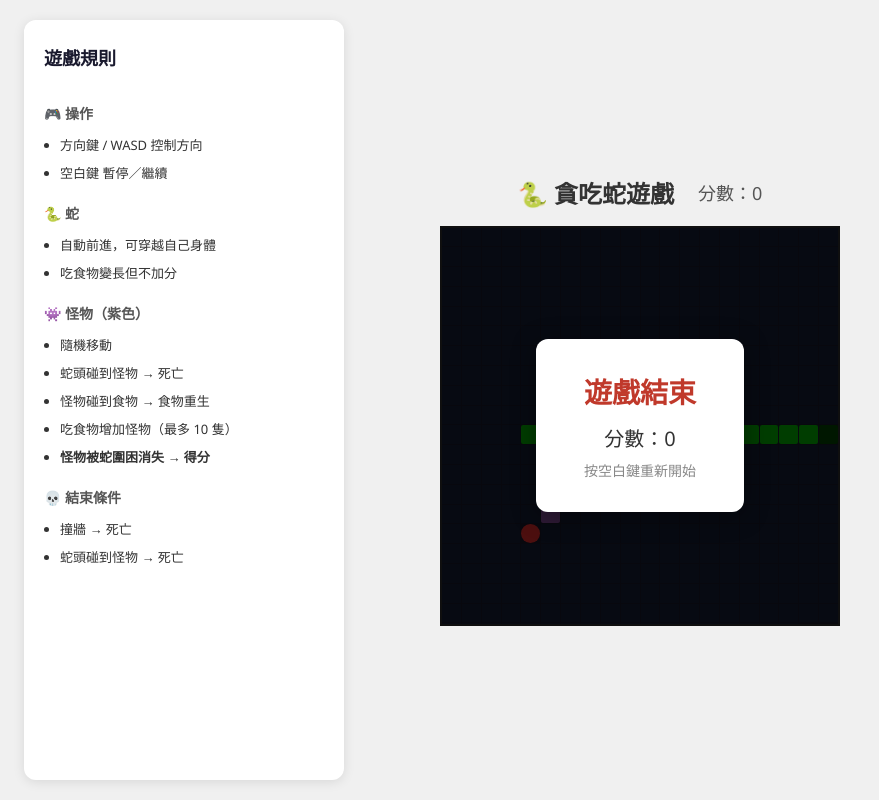
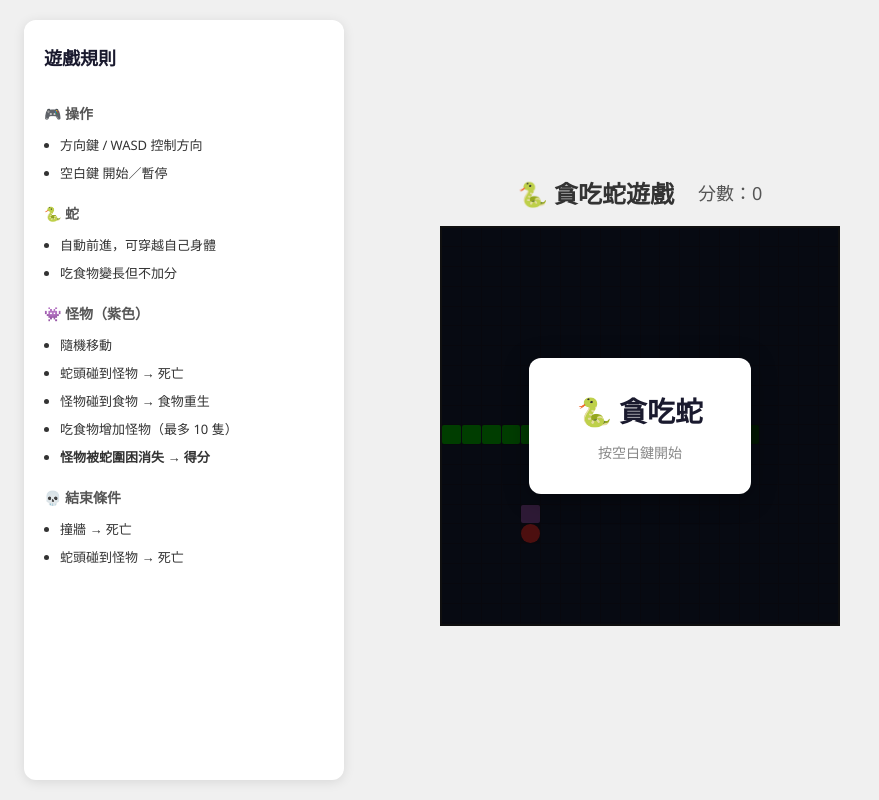
Before and after one commit to clock41/Evolved_Snake_Game, a Vue app: page / in a window 1280 px wide. Shown: the whole page, without its empty margins (0-879 px from the left). Built offline with nearby package versions, Linux system fonts and the light colour scheme.

Commit message:
add rule and diffcult fix

```diff
--- a/src/GameBoard.vue
+++ b/src/GameBoard.vue
@@ -39,7 +39,6 @@ function onKeydown(e: KeyboardEvent) {
 
 onMounted(() => {
   window.addEventListener('keydown', onKeydown)
-  game.startMoving()
 })
 
 onUnmounted(() => {
@@ -92,8 +91,12 @@ onUnmounted(() => {
 
       <div v-if="game.isPaused" class="overlay">
         <div class="overlay-box">
-          <h2 class="pause-title">暫停</h2>
-          <p class="overlay-hint">按空白鍵繼續</p>
+          <h2 :class="game.hasStarted ? 'pause-title' : 'start-title'">
+            {{ game.hasStarted ? '暫停' : '🐍 貪吃蛇' }}
+          </h2>
+          <p class="overlay-hint">
+            {{ game.hasStarted ? '按空白鍵繼續' : '按空白鍵開始' }}
+          </p>
         </div>
       </div>
 
@@ -112,7 +115,7 @@ onUnmounted(() => {
       <h3>🎮 操作</h3>
       <ul>
         <li>方向鍵 / WASD 控制方向</li>
-        <li>空白鍵 暫停／繼續</li>
+        <li>空白鍵 開始／暫停</li>
       </ul>
 
       <h3>🐍 蛇</h3>
@@ -287,6 +290,12 @@ onUnmounted(() => {
   color: #333;
 }
 
+.start-title {
+  margin: 0 0 12px;
+  font-size: 28px;
+  color: #1a1a2e;
+}
+
 .gameover-title {
   margin: 0 0 12px;
   font-size: 28px;
--- a/src/stores/game.ts
+++ b/src/stores/game.ts
@@ -107,7 +107,8 @@ export const useGameStore = defineStore('game', () => {
   const direction = ref<Direction>('right')
   const isPlaying = ref(false)
   const isGameOver = ref(false)
-  const isPaused = ref(false)
+  const isPaused = ref(true)
+  const hasStarted = ref(false)
   const nextDirection = ref<Direction | null>(null)
   const monsters = ref<{ x: number; y: number }[]>([])
 
@@ -293,25 +294,19 @@ export const useGameStore = defineStore('game', () => {
   function togglePause() {
     if (isGameOver.value) return
     isPaused.value = !isPaused.value
+    hasStarted.value = true
 
     if (isPaused.value) {
-      if (snakeIntervalId) {
-        clearInterval(snakeIntervalId)
-        snakeIntervalId = null
-      }
-      if (monsterIntervalId) {
-        clearInterval(monsterIntervalId)
-        monsterIntervalId = null
-      }
+      stopMoving()
     } else {
-      snakeIntervalId = setInterval(move, 200)
-      monsterIntervalId = setInterval(moveMonsters, MONSTER_SPEED)
+      startMoving()
     }
   }
 
   function resetGame() {
     stopMoving()
-    isPaused.value = false
+    isPaused.value = true
+    hasStarted.value = false
     snake.value = initialSnake()
     direction.value = 'right'
     nextDirection.value = null
@@ -319,7 +314,6 @@ export const useGameStore = defineStore('game', () => {
     score.value = 0
     isGameOver.value = false
     initMonsters()
-    startMoving()
   }
 
   initMonsters()
@@ -332,6 +326,7 @@ export const useGameStore = defineStore('game', () => {
     isPlaying,
     isGameOver,
     isPaused,
+    hasStarted,
     monsters,
     changeDirection,
     startMoving,
```
